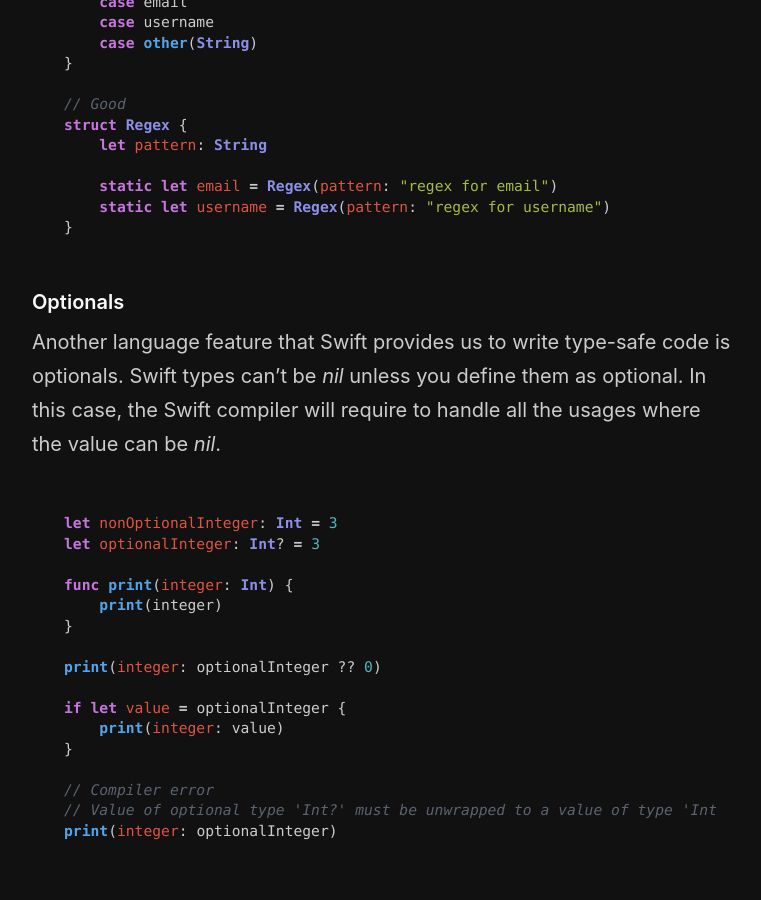
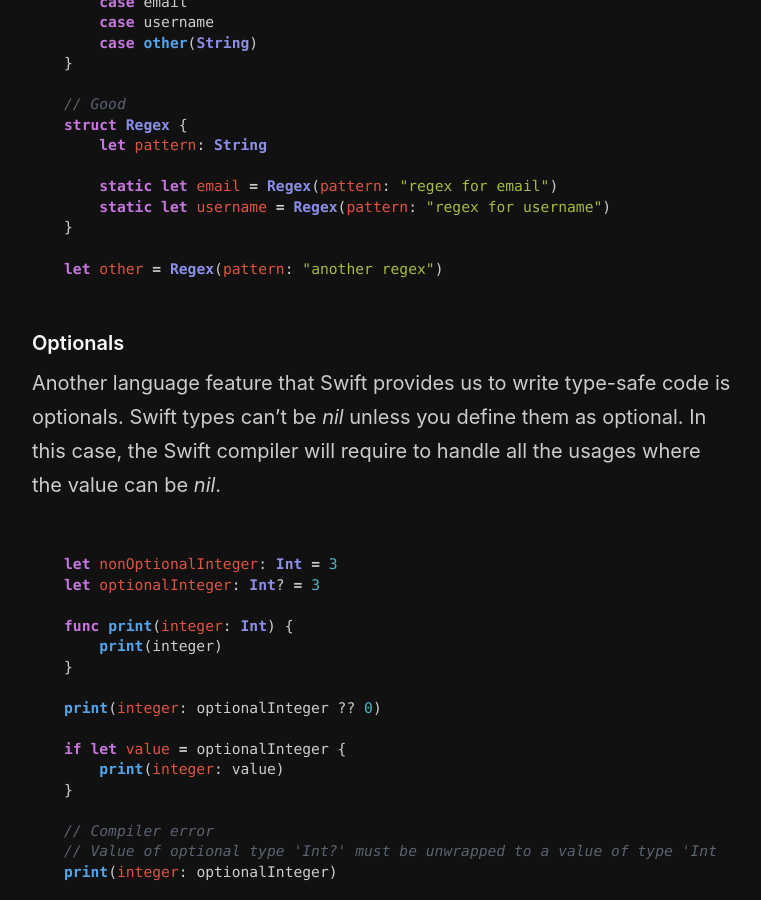
Before and after one commit to mecid/mecid.github.io, a Jekyll site: the page built from _posts/2021-04-01-writing-idiomatic-swift-code.md, in a window 1280 px wide and 900 px high, scrolled down 3001 px. Shown: the whole window, without its empty margins (258-1019 px from the left). Built offline with Jekyll 4.4.1, drawn with Linux system fonts in a browser that asks for light colours.

Commit message:
swift idioms post code example improved

````diff
--- a/_posts/2021-04-01-writing-idiomatic-swift-code.md
+++ b/_posts/2021-04-01-writing-idiomatic-swift-code.md
@@ -96,6 +96,8 @@ struct Regex {
     static let email = Regex(pattern: "regex for email")
     static let username = Regex(pattern: "regex for username")
 }
+
+let other = Regex(pattern: "another regex")
 ```
 
 #### Optionals
````
